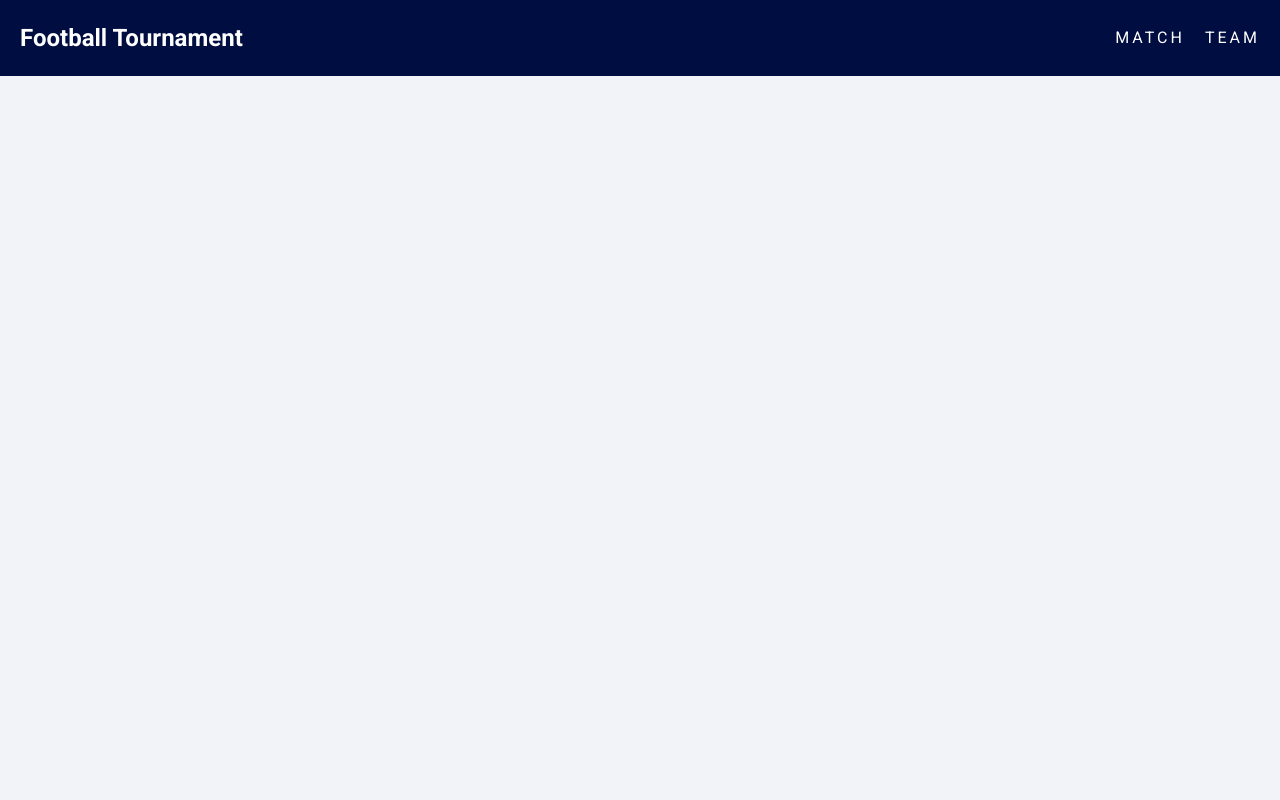
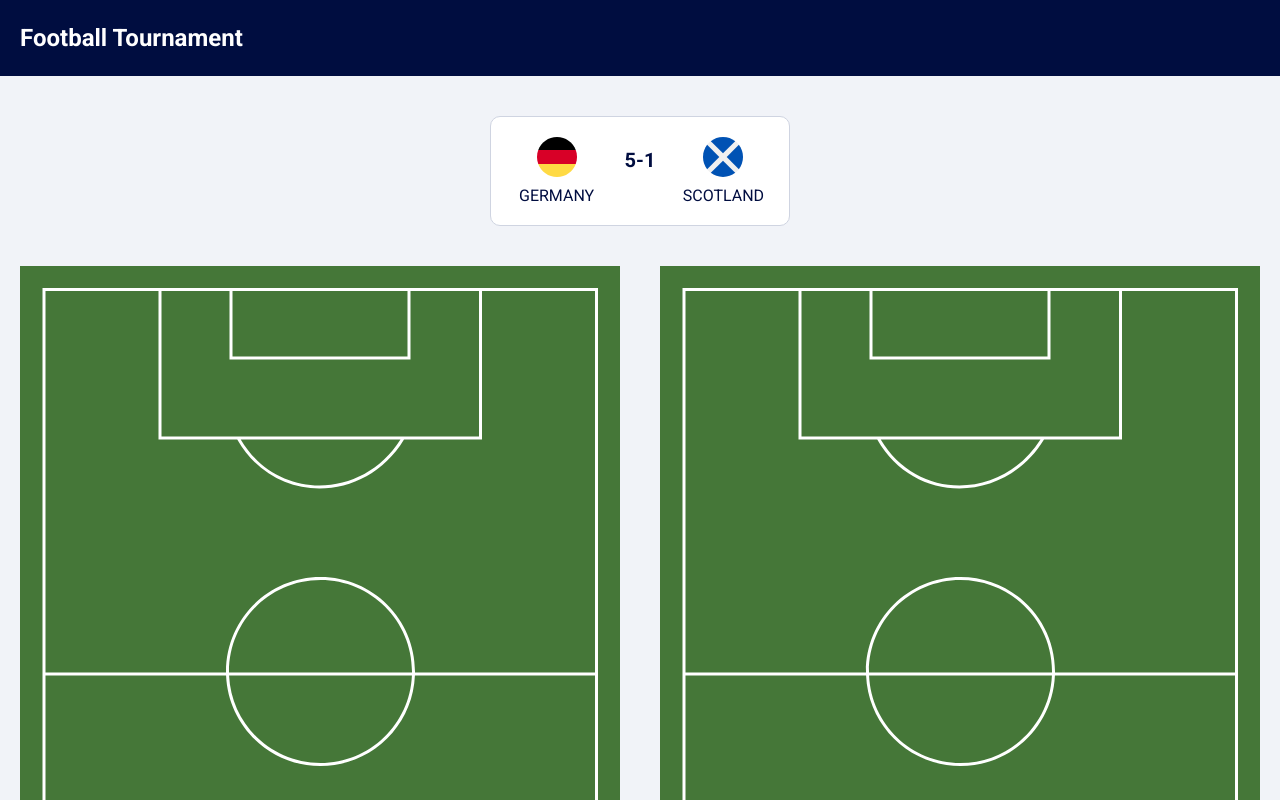
Before and after one commit to vankodev/Sirma-Academy-Final-Exam, a React (Vite) app: page /match/1 in a window 1280 px wide. Shown: the top 800 px of the page. Built offline with nearby package versions, Linux system fonts and the light colour scheme.

Commit message:
Add Dynamic Routing

```diff
--- a/src/App.jsx
+++ b/src/App.jsx
@@ -13,8 +13,8 @@ function App() {
                 <Header />
                 <Routes>
                     <Route path='/' element={<Home />} />
-                    <Route path='/match' element={<Match />} />
-                    <Route path='/team' element={<Team />} />
+                    <Route path='/match/:matchID' element={<Match />} />
+                    <Route path='/team/:teamID' element={<Team />} />
                 </Routes>
             </div>
         </DataProvider>
--- a/src/components/Brackets.jsx
+++ b/src/components/Brackets.jsx
@@ -60,8 +60,6 @@ function Brackets() {
 
     const brackets = [firstBracket, secondBracket, thirdBracket, finalBracket];
 
-    console.log(brackets);
-
     return (
         <div className={styles.brackets}>
             <h1>Brackets</h1>
--- a/src/components/Header.jsx
+++ b/src/components/Header.jsx
@@ -9,10 +9,10 @@ function Header() {
                     Football Tournament
                 </Link>
             </div>
-            <nav className={styles.navigation}>
+            {/* <nav className={styles.navigation}>
                 <Link to='/match'>Match</Link>
                 <Link to='/team'>Team</Link>
-            </nav>
+            </nav> */}
         </div>
     );
 }
--- a/src/components/MatchCard.jsx
+++ b/src/components/MatchCard.jsx
@@ -1,27 +1,27 @@
 import { useContext } from 'react';
+import { useNavigate } from "react-router-dom";
 import DataContext from '../contexts/dataContext';
 import styles from './MatchCard.module.css';
 
 function MatchCard({ match }) {
+    const navigate = useNavigate();
+
     const { teams } = useContext(DataContext);
 
     const teamA = teams.find(team => team.ID === match.ATeamID);
-    const teamAFlagPath = `/country-flags/${teamA.Name.toLowerCase()}.svg`
+    const teamAFlagPath = `/images/country-flags/${teamA.Name.toLowerCase()}.svg`
 
     const teamB = teams.find(team => team.ID === match.BTeamID);
-    const teamBFlagPath = `/country-flags/${teamB.Name.toLowerCase()}.svg`
-
-    // const matchDate = match.Date.toLocaleDateString();
+    const teamBFlagPath = `/images/country-flags/${teamB.Name.toLowerCase()}.svg`
 
     return (
-        <div className={styles.matchCard}>
+        <div className={styles.matchCard} onClick={() => navigate(`/match/${match.ID}`)}>
             <div className={styles.inner}>
                 <div className={styles.team}>
                     <div className={styles.countryFlag}>
                         <img src={teamAFlagPath} alt='country-flag' />
                     </div>
                     <h5 className={styles.countryName}>{teamA.Name}</h5>
-                    {/* {matchDate} */}
                 </div>
 
                 <h4 className={styles.score}>{match.Score}</h4>
--- a/src/components/MatchCard.module.css
+++ b/src/components/MatchCard.module.css
@@ -1,4 +1,5 @@
 .matchCard {
+    cursor: pointer;
     width: 300px;
     height: 110px;
     padding: 10px;
--- a/src/components/Positions.jsx
+++ b/src/components/Positions.jsx
@@ -1,5 +1,16 @@
-function Positions() {
-    return <h1>Positions Component</h1>;
+import { useNavigate } from "react-router-dom";
+import styles from './Positions.module.css';
+
+function Positions({ team }) {
+    const navigate = useNavigate();
+
+    console.log(team)
+
+    return (
+        <div className={styles.positions} onClick={() => navigate(`/team/${team.ID}`)}>
+            <img src="/images/positions.svg" alt="positions" />
+        </div>
+    );
 }
 
 export default Positions;
--- /dev/null
+++ b/src/components/Positions.module.css
@@ -0,0 +1,3 @@
+.positions {
+    cursor: pointer;
+}
--- a/src/pages/Home.jsx
+++ b/src/pages/Home.jsx
@@ -4,8 +4,8 @@ import styles from './Home.module.css';
 
 function Home() {
     return (
-        <div className={styles.home}>
-            <div className="container">
+        <div className='container'>
+            <div className={styles.home}>
                 <Brackets />
                 {/* <GroupStage /> */}
             </div>
--- a/src/pages/Match.jsx
+++ b/src/pages/Match.jsx
@@ -1,11 +1,41 @@
-import MatchCard from "../components/MatchCard";
+import { useParams } from 'react-router-dom';
+import { useContext } from 'react';
+import DataContext from '../contexts/dataContext';
+import styles from './Match.module.css';
+
+import MatchCard from '../components/MatchCard';
+import Positions from '../components/Positions';
 
 function Match() {
+    const { matchID } = useParams();
+    const { matches, teams } = useContext(DataContext);
+
+    if (!matches || !teams) {
+        return <h3>Loading...</h3>;
+    }
+
+    const match = matches.find((match) => match.ID === matchID);
+
+    if (!match) {
+        return <h3>Match not found!</h3>;
+    }
+
+    const aTeam = teams.find(team => team.ID === match.ATeamID);
+    const bTeam = teams.find(team => team.ID === match.BTeamID);
+
     return (
-        <div className="match container">
-            <MatchCard />
+        <div className="container">
+            <div className={styles.match}>
+                <div className={styles.card}>
+                    <MatchCard match={match} />
+                </div>
+                <div className={styles.positions}>
+                    <Positions team={aTeam} />
+                    <Positions team={bTeam} />
+                </div>
+            </div>
         </div>
-    )
+    );
 }
 
 export default Match;
--- /dev/null
+++ b/src/pages/Match.module.css
@@ -0,0 +1,15 @@
+.match {
+    padding: 40px 0 80px;
+    display: flex;
+    flex-direction: column;
+    align-items: center;
+}
+
+.card {
+    margin-bottom: 40px;
+}
+
+.positions {
+    display: flex;
+    gap: 40px;
+}
```
